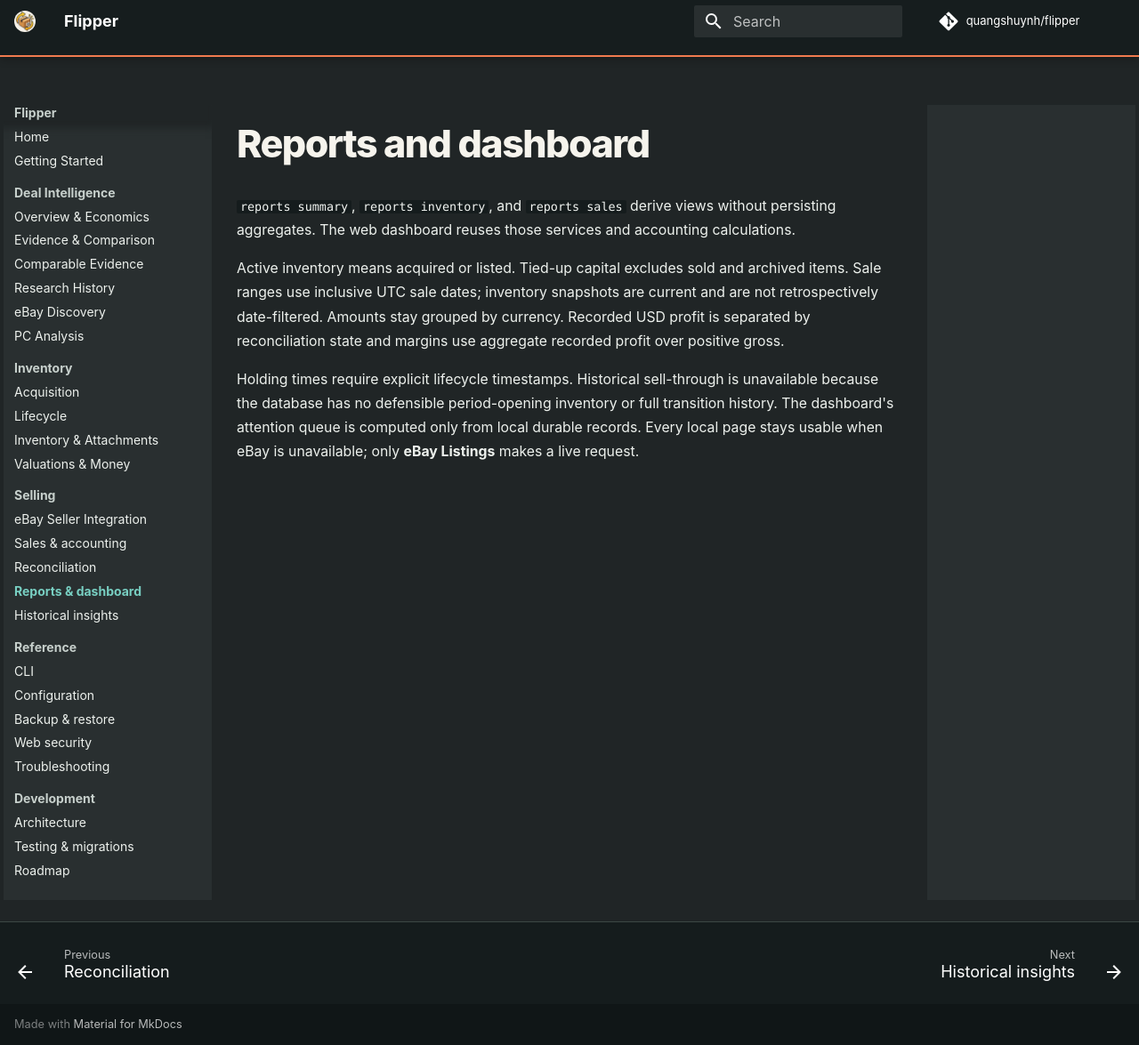
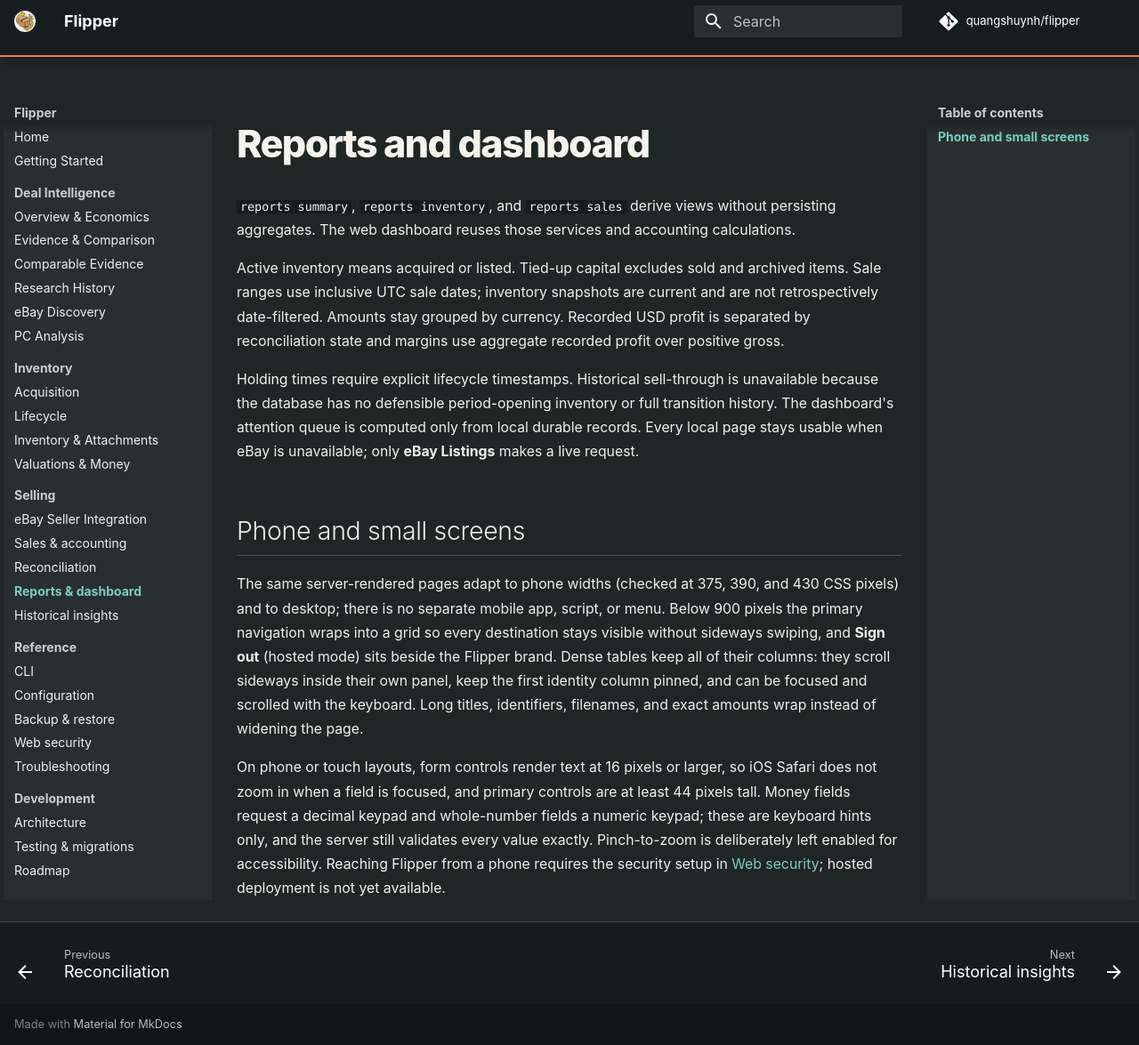
Before and after one commit to quangshuynh/flipper, an MkDocs documentation site: the page built from docs/guides/reports-dashboard.md, in a window 1280 px wide and 1175 px high. Shown: the whole window at 89% size. Built offline with MkDocs 1.6.1 and Material for MkDocs 9.7.7, drawn with Linux system fonts in a browser that asks for light colours; comment, search, counter and statistics services are not loaded.

Commit message:
docs: describe phone layout, zoom, and keyboard behavior

```diff
--- a/docs/guides/reports-dashboard.md
+++ b/docs/guides/reports-dashboard.md
@@ -12,3 +12,20 @@ Holding times require explicit lifecycle timestamps. Historical sell-through is
 the database has no defensible period-opening inventory or full transition history. The dashboard's
 attention queue is computed only from local durable records. Every local page stays usable when eBay
 is unavailable; only **eBay Listings** makes a live request.
+
+## Phone and small screens
+
+The same server-rendered pages adapt to phone widths (checked at 375, 390, and 430 CSS pixels) and
+to desktop; there is no separate mobile app, script, or menu. Below 900 pixels the primary
+navigation wraps into a grid so every destination stays visible without sideways swiping, and
+**Sign out** (hosted mode) sits beside the Flipper brand. Dense tables keep all of their columns:
+they scroll sideways inside their own panel, keep the first identity column pinned, and can be
+focused and scrolled with the keyboard. Long titles, identifiers, filenames, and exact amounts wrap
+instead of widening the page.
+
+On phone or touch layouts, form controls render text at 16 pixels or larger, so iOS Safari does
+not zoom in when a field is focused, and primary controls are at least 44 pixels tall. Money fields
+request a decimal keypad and whole-number fields a numeric keypad; these are keyboard hints only,
+and the server still validates every value exactly. Pinch-to-zoom is deliberately left enabled for
+accessibility. Reaching Flipper from a phone requires the security setup in
+[Web security](../operations/web-security.md); hosted deployment is not yet available.
```
